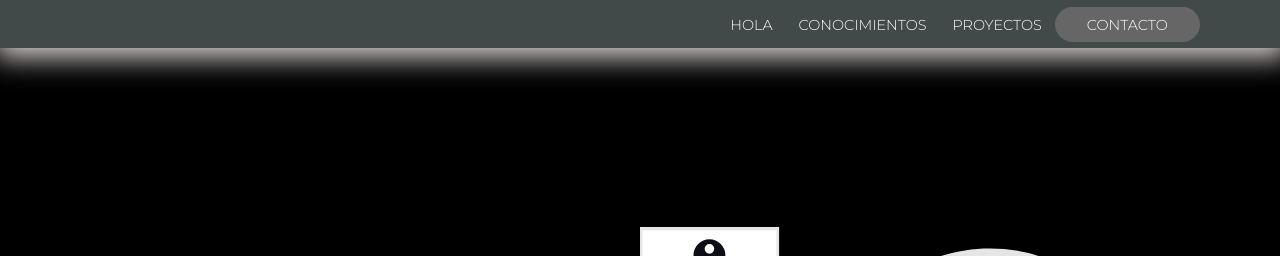
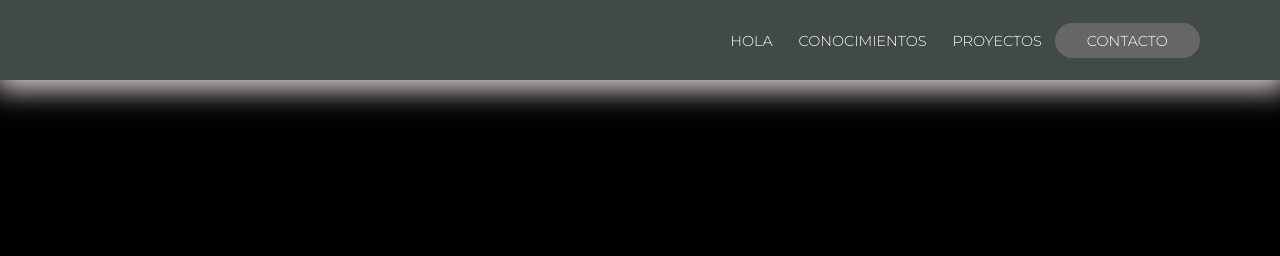
Before and after one commit to barbaraglopez/proyecto-portfolio, a plain HTML site: page index.html in a window 1280 px wide. Shown: the top 256 px of the page. Drawn offline with Linux system fonts and the light colour scheme; a web font is replaced by a local one.

Commit message:
ajuste el nav

```diff
--- a/css/estilo.css
+++ b/css/estilo.css
@@ -32,7 +32,7 @@ nav{
     justify-content: flex-end;
     box-shadow: 0.1em 0.2em 1.7em 0.4em rgba(250, 242, 242, 0.884);
     background-color:#424949;
-    height: 3em;
+    height: 5em;
 }
 
 nav ul{
```
